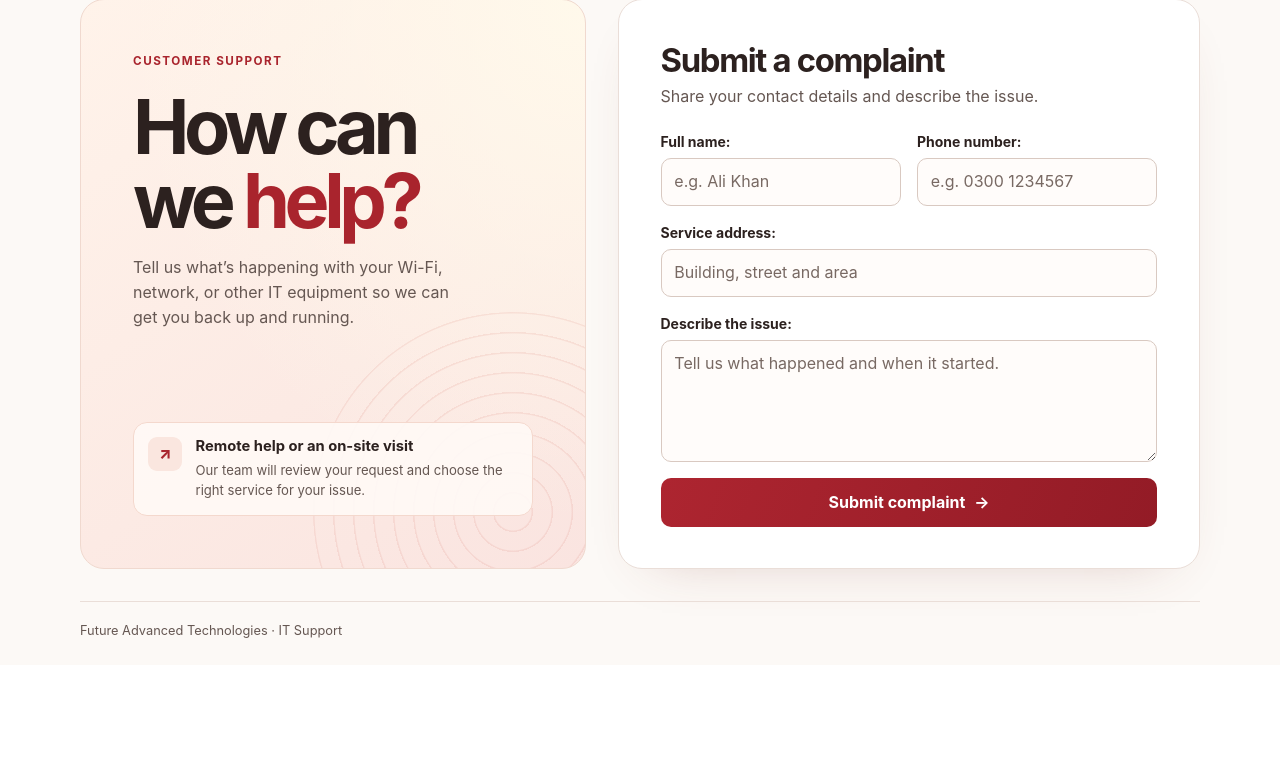
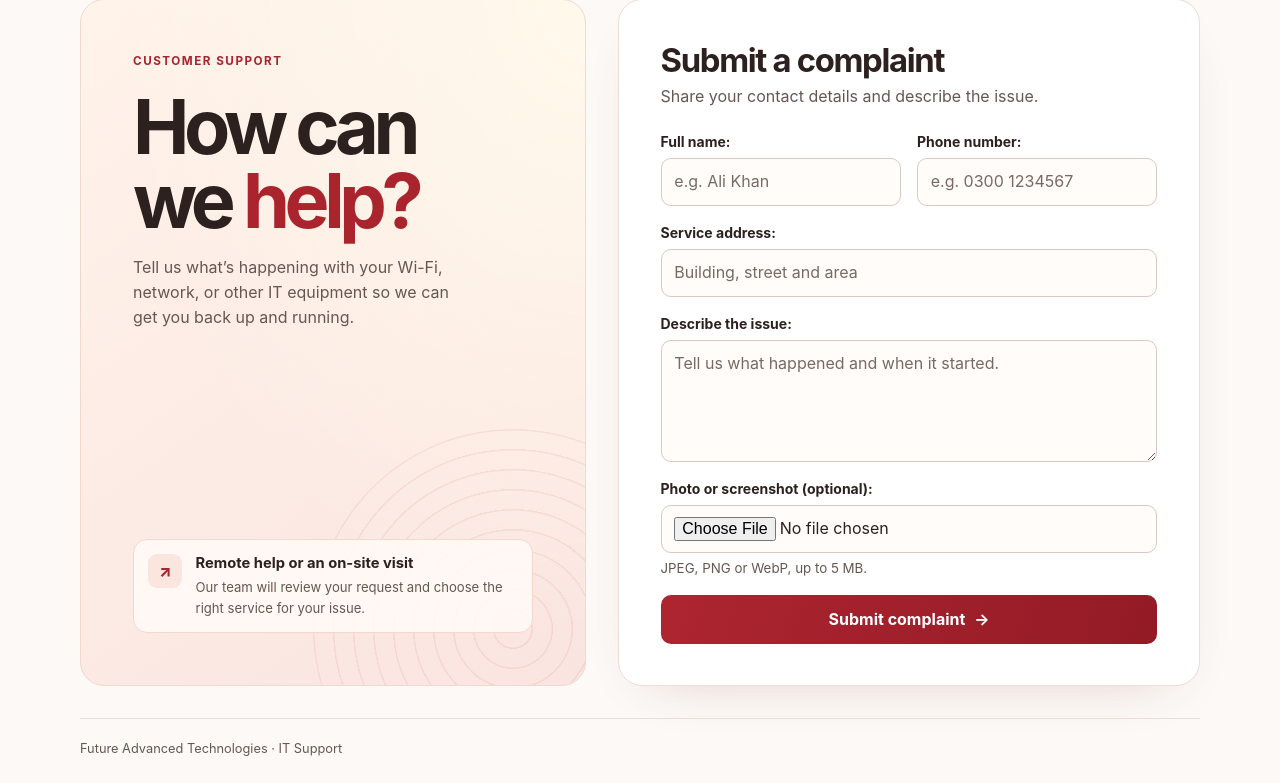
Before and after one commit to Arshadqais/order-managment-app, a Django app: page / in a window 1280 px wide. Shown: the part 144-927 px from the top of the page. Before the commit the page ends 782 px from the top, so only its background shows below. Run offline with Django 5.2, Linux system fonts and the light colour scheme; some libraries are stand-ins or nearby versions.

Commit message:
Allow customers to attach a photo to complaints

```diff
--- a/requirements.txt
+++ b/requirements.txt
@@ -1 +1,2 @@
 Django==5.2.19
+Pillow==13.0.0
--- a/support/forms.py
+++ b/support/forms.py
@@ -1,12 +1,42 @@
+from io import BytesIO
+
 from django import forms
+from PIL import Image, ImageOps, UnidentifiedImageError
 
 from .models import Ticket
 
 
 class ComplaintForm(forms.ModelForm):
+    photo = forms.FileField(
+        required=False,
+        label="Photo or screenshot (optional)",
+        help_text="JPEG, PNG or WebP, up to 5 MB.",
+        widget=forms.ClearableFileInput(attrs={"accept": "image/jpeg,image/png,image/webp"}),
+    )
+
+    def clean_photo(self):
+        upload = self.cleaned_data["photo"]
+        if not upload:
+            return None
+        if upload.size > 5 * 1024 * 1024:
+            raise forms.ValidationError("Choose a photo that is 5 MB or smaller.")
+
+        try:
+            with Image.open(upload, formats=("JPEG", "PNG", "WEBP")) as source:
+                if source.width * source.height > 25_000_000:
+                    raise forms.ValidationError("Choose a photo with fewer than 25 megapixels.")
+                source.load()
+                photo = ImageOps.exif_transpose(source).convert("RGB")
+                photo.thumbnail((2400, 2400))
+                result = BytesIO()
+                photo.save(result, format="JPEG", quality=88)
+                return result.getvalue()
+        except (UnidentifiedImageError, Image.DecompressionBombError, OSError, ValueError):
+            raise forms.ValidationError("Upload a valid JPEG, PNG or WebP image.") from None
+
     class Meta:
         model = Ticket
-        fields = ["customer", "phone", "address", "description"]
+        fields = ["customer", "phone", "address", "description", "photo"]
         widgets = {
             "customer": forms.TextInput(attrs={"autocomplete": "name", "placeholder": "e.g. Ali Khan"}),
             "phone": forms.TextInput(attrs={"type": "tel", "autocomplete": "tel", "placeholder": "e.g. 0300 1234567"}),
--- a/support/models.py
+++ b/support/models.py
@@ -33,6 +33,11 @@ class Ticket(models.Model):
         ordering = ["-created_at", "-pk"]
 
 
+class ComplaintPhoto(models.Model):
+    ticket = models.OneToOneField(Ticket, on_delete=models.CASCADE, related_name="photo")
+    image = models.BinaryField()
+
+
 class RateBucket(models.Model):
     key = models.CharField(max_length=128, primary_key=True)
     hits = models.PositiveIntegerField(default=0)
--- a/support/static/support/app.css
+++ b/support/static/support/app.css
@@ -70,7 +70,7 @@ h2 { font-size: 1.5rem; }
 .complaint-panel h2 { font-size: clamp(1.55rem, 3vw, 2.05rem); margin-bottom: .35rem; }
 .form-intro { color: var(--muted); margin: 0 0 1.4rem; }
 .complaint-form { display: grid; grid-template-columns: repeat(2, minmax(0, 1fr)); gap: 1rem; }
-.field-address, .field-description, .complaint-form > button, .complaint-form > .errorlist { grid-column: 1 / -1; }
+.field-address, .field-description, .field-photo, .complaint-form > button, .complaint-form > .errorlist { grid-column: 1 / -1; }
 .narrow { max-width: 480px; margin-inline: auto; }
 label { display: block; font-weight: 650; font-size: .875rem; margin-bottom: .35rem; }
 input:not([type=hidden]), select, textarea {
@@ -81,6 +81,8 @@ input:not([type=hidden]), select, textarea {
 }
 input::placeholder, textarea::placeholder { color: #786963; opacity: 1; }
 textarea { resize: vertical; }
+.field-help { display: block; margin-top: .35rem; color: var(--muted); }
+.complaint-photo { display: block; max-width: 100%; max-height: 28rem; border-radius: 10px; }
 button {
   background: linear-gradient(110deg, #ad2530, #931b26);
   color: white; border: 0; border-radius: 10px; padding: .75rem 1.1rem; min-height: 44px;
--- a/support/templates/complaint.html
+++ b/support/templates/complaint.html
@@ -16,13 +16,14 @@
   <section class="panel complaint-panel" aria-labelledby="complaint-title">
     <h2 id="complaint-title">Submit a complaint</h2>
     <p class="form-intro">Share your contact details and describe the issue.</p>
-    <form method="post" class="complaint-form">
+    <form method="post" enctype="multipart/form-data" class="complaint-form">
       {% csrf_token %}
       {{ form.non_field_errors }}
       {% for field in form %}
         <div class="field field-{{ field.name }}">
           {{ field.label_tag }}
           {{ field }}
+          {% if field.help_text %}<small class="field-help" id="{{ field.auto_id }}_helptext">{{ field.help_text }}</small>{% endif %}
           {{ field.errors }}
         </div>
       {% endfor %}
--- a/support/templates/detail.html
+++ b/support/templates/detail.html
@@ -14,6 +14,12 @@
       <dt>Service address</dt><dd>{{ ticket.address }}</dd>
       <dt>Description</dt><dd class="preserve">{{ ticket.description }}</dd>
     </dl>
+    {% if has_photo %}
+      <h3>Attached photo</h3>
+      <a href="{% url 'complaint-photo' ticket.pk %}">
+        <img class="complaint-photo" src="{% url 'complaint-photo' ticket.pk %}" alt="View the customer's photo at full size">
+      </a>
+    {% endif %}
   </section>
   <section class="panel">
     {% if ticket.completed_at %}
--- a/support/urls.py
+++ b/support/urls.py
@@ -12,6 +12,7 @@ urlpatterns = [
     path("logout/", LogoutView.as_view(next_page="/"), name="logout"),
     path("desk/", views.queue, name="queue"),
     path("desk/<int:pk>/", views.ticket_detail, name="ticket"),
+    path("desk/<int:pk>/photo/", views.complaint_photo, name="complaint-photo"),
     path("accounts/login/", RedirectView.as_view(pattern_name="admin-login")),
     path("accounts/", admin.site.urls),
 ]
--- a/support/views.py
+++ b/support/views.py
@@ -5,17 +5,17 @@ from django.contrib.auth.decorators import login_required
 from django.contrib.auth.views import LoginView
 from django.core.paginator import Paginator
 from django.db import transaction
-from django.db.models import F
+from django.db.models import F, Q
 from django.http import HttpResponse
 from django.shortcuts import get_object_or_404, redirect, render
 from django.urls import reverse
 from django.utils import timezone
 from django.utils.crypto import salted_hmac
 from django.views.decorators.cache import never_cache
-from django.views.decorators.http import require_http_methods
+from django.views.decorators.http import require_http_methods, require_safe
 
 from .forms import ComplaintForm, CompletionForm, HistoryFilter, ModeForm
-from .models import RateBucket, Ticket
+from .models import ComplaintPhoto, RateBucket, Ticket
 
 
 def rate_limited(request, scope, limit, minutes):
@@ -36,12 +36,16 @@ def rate_limited(request, scope, limit, minutes):
 @never_cache
 @require_http_methods(["GET", "POST"])
 def complaint(request):
-    form = ComplaintForm(request.POST if request.method == "POST" else None)
+    form = ComplaintForm()
     if request.method == "POST":
         if rate_limited(request, "complaint", 20, 10):
             return HttpResponse("Too many requests. Please try again in a few minutes.", status=429)
+        form = ComplaintForm(request.POST, request.FILES)
         if form.is_valid():
-            ticket = form.save()
+            with transaction.atomic():
+                ticket = form.save()
+                if photo := form.cleaned_data["photo"]:
+                    ComplaintPhoto.objects.create(ticket=ticket, image=photo)
             messages.success(request, f"Complaint submitted. Your reference is #{ticket.pk}.")
             return redirect("complaint")
     return render(request, "complaint.html", {"form": form})
@@ -90,15 +94,28 @@ def queue(request):
     return render(request, "queue.html", {"page": page, "history": history, "filters": filters})
 
 
+def visible_tickets(user):
+    tickets = Ticket.objects.all()
+    if not user.is_staff:
+        tickets = tickets.filter(Q(completed_at__isnull=True) | Q(completed_by=user))
+    return tickets
+
+
+@never_cache
+@login_required(login_url="employee-login")
+@require_safe
+def complaint_photo(request, pk):
+    photo = get_object_or_404(
+        ComplaintPhoto, ticket_id=pk, ticket__in=visible_tickets(request.user)
+    )
+    return HttpResponse(photo.image, content_type="image/jpeg")
+
+
 @never_cache
 @login_required(login_url="employee-login")
 @require_http_methods(["GET", "POST"])
 def ticket_detail(request, pk):
-    tickets = Ticket.objects.select_related("completed_by")
-    if not request.user.is_staff:
-        from django.db.models import Q
-        tickets = tickets.filter(Q(completed_at__isnull=True) | Q(completed_by=request.user))
-    ticket = get_object_or_404(tickets, pk=pk)
+    ticket = get_object_or_404(visible_tickets(request.user).select_related("completed_by"), pk=pk)
     open_ticket = Ticket.objects.filter(pk=pk, completed_at__isnull=True)
     mode_form = ModeForm(initial={"mode": ticket.mode})
     completion_form = CompletionForm()
@@ -122,6 +139,7 @@ def ticket_detail(request, pk):
             return HttpResponse(status=403)
     return render(request, "detail.html", {
         "ticket": ticket, "mode_form": mode_form, "completion_form": completion_form,
+        "has_photo": ComplaintPhoto.objects.filter(ticket=ticket).exists(),
     })
 
 
```
Also changed, not shown: support/tests.py (+46 -2 lines), README.md, support/migrations/0003_complaintphoto.py (added), 1 other file.
